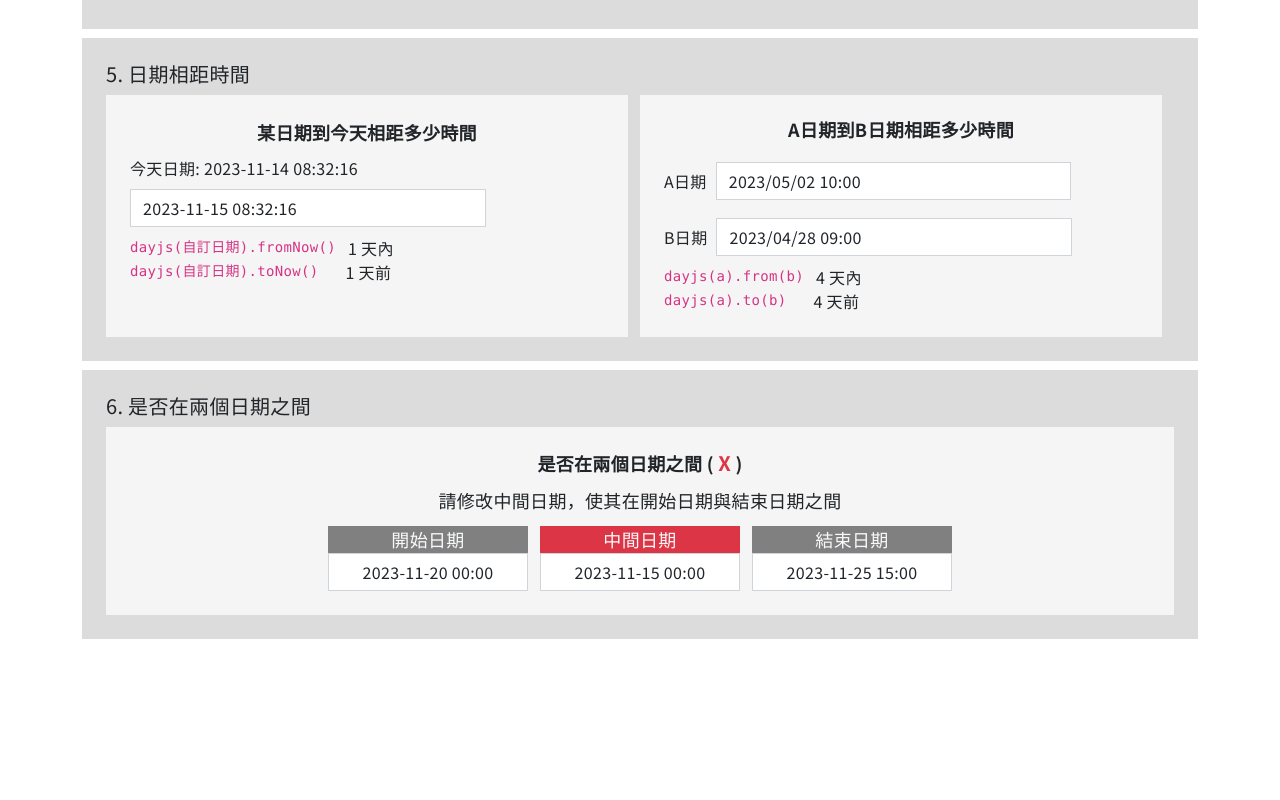
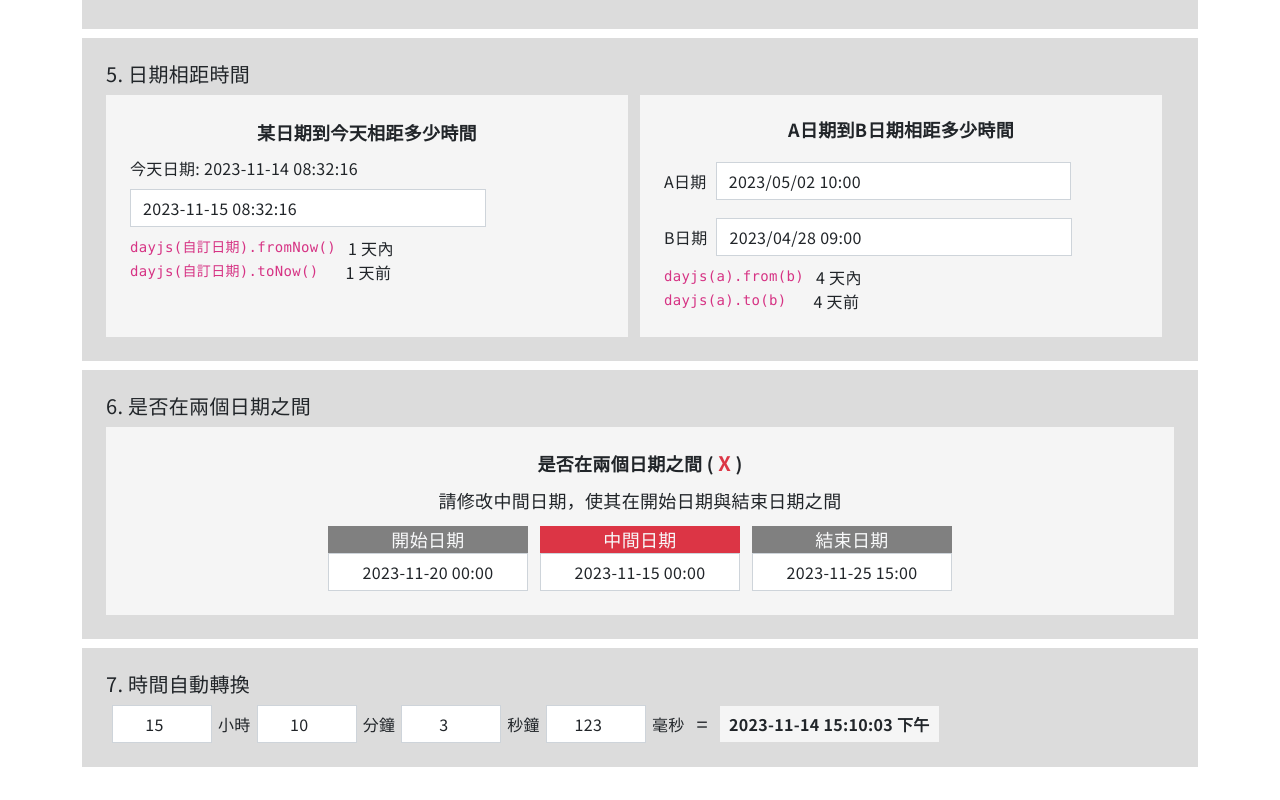
Before and after one commit to MizuYang/day.js, a Vue app: page /#/ in a window 1280 px wide. Shown: the part 1452-2252 px from the top of the page. Before the commit the page ends 2124 px from the top, so only its background shows below. Built offline with nearby package versions, Linux system fonts and the light colour scheme.

Commit message:
新增 Demo7: 時分秒自動轉換

```diff
--- /dev/null
+++ b/src/components/Demo7輸入時間自動轉換單位.vue
@@ -0,0 +1,22 @@
+<template>
+  <section class="bg-gainsboro mb-3 p-10">
+    <h2 class="text-20 mb-3">7. 時間自動轉換</h2>
+
+    <div>
+      <!-- 年 -->
+      <!-- 月 -->
+      <!-- 日 -->
+      <!-- 最終轉換的日期、時間 -->
+    </div>
+
+    <!-- 時分秒自動轉換 -->
+    <TimeChange />
+
+  </section>
+</template>
+
+<script setup>
+import TimeChange from '@/components/demo7-items/時分秒自動轉換.vue'
+</script>
+
+<style lang='scss' scope></style>
--- /dev/null
+++ b/src/components/demo7-items/時分秒自動轉換.vue
@@ -0,0 +1,75 @@
+<template>
+  <div class="d-flex align-items-center">
+    <!-- 小時 -->
+    <label for="demo7Hour" class="d-flex align-items-center">
+      <input type="number"
+              class="form-control text-center mx-2"
+              id="demo7Hour"
+              placeholder="請輸入小時"
+              v-model="data.hours"
+              style="width:100px;">
+      小時
+    </label>
+    <!-- 分鐘 -->
+    <label for="demo7Minutes" class="d-flex align-items-center">
+      <input type="number"
+              class="form-control text-center mx-2"
+              id="demo7Minutes"
+              placeholder="請輸入分鐘"
+              v-model="data.minutes"
+              style="width:100px;">
+      分鐘
+    </label>
+    <!-- 秒鐘 -->
+    <label for="demo7Hour" class="d-flex align-items-center">
+      <input type="number"
+              class="form-control text-center mx-2"
+              id="demo7Hour"
+              placeholder="請輸入秒鐘"
+              v-model="data.seconds"
+              style="width:100px;">
+      秒鐘
+    </label>
+    <!-- 毫秒 -->
+    <label for="demo7Hour" class="d-flex align-items-center">
+      <input type="number"
+              class="form-control text-center mx-2"
+              id="demo7Hour"
+              placeholder="請輸入毫秒"
+              v-model="data.milliseconds"
+              style="width:100px;">
+      毫秒
+    </label>
+    <span class="mx-5"
+          style="font-size:20px;">=</span>
+    <!-- 轉換結果 -->
+    <p class="bg-whitesmoke fw-bold-7 py-2 px-3">{{ result }}</p>
+  </div>
+</template>
+
+<script setup>
+import { ref, reactive, watchEffect } from 'vue'
+import dayjs from 'dayjs'
+
+// 匯入 dayjs 的 plugin
+import objectSupport from 'dayjs/plugin/objectSupport'
+
+// dayjs 的 plugin 註冊
+dayjs.extend(objectSupport)
+
+// data
+const data = reactive({
+  hours: 15,
+  minutes: 10,
+  seconds: 3,
+  milliseconds: 123
+})
+const result = ref('')
+
+// watchEffect
+watchEffect(() => {
+  result.value = dayjs(data).format('YYYY-MM-DD HH:mm:ss A')
+})
+</script>
+
+<style lang='scss' scope></style>
--- a/src/views/HomeView.vue
+++ b/src/views/HomeView.vue
@@ -51,6 +51,9 @@
 
       <!--是否在兩個日期之間 -->
       <Demo6 />
+
+      <!-- 輸入時間自動轉換單位 -->
+      <Demo7 />
     </main>
   </div>
 </template>
@@ -64,6 +67,7 @@ import Demo3 from '@/components/Demo3日期加減.vue'
 import Demo4 from '@/components/Demo4驗證日期格式.vue'
 import Demo5 from '@/components/Demo5日期相距時間.vue'
 import Demo6 from '@/components/Demo6是否在兩個日期之間.vue'
+import Demo7 from '@/components/Demo7輸入時間自動轉換單位.vue'
 
 // composables
 import { useLang } from '@/composables/useLang.js'
```
